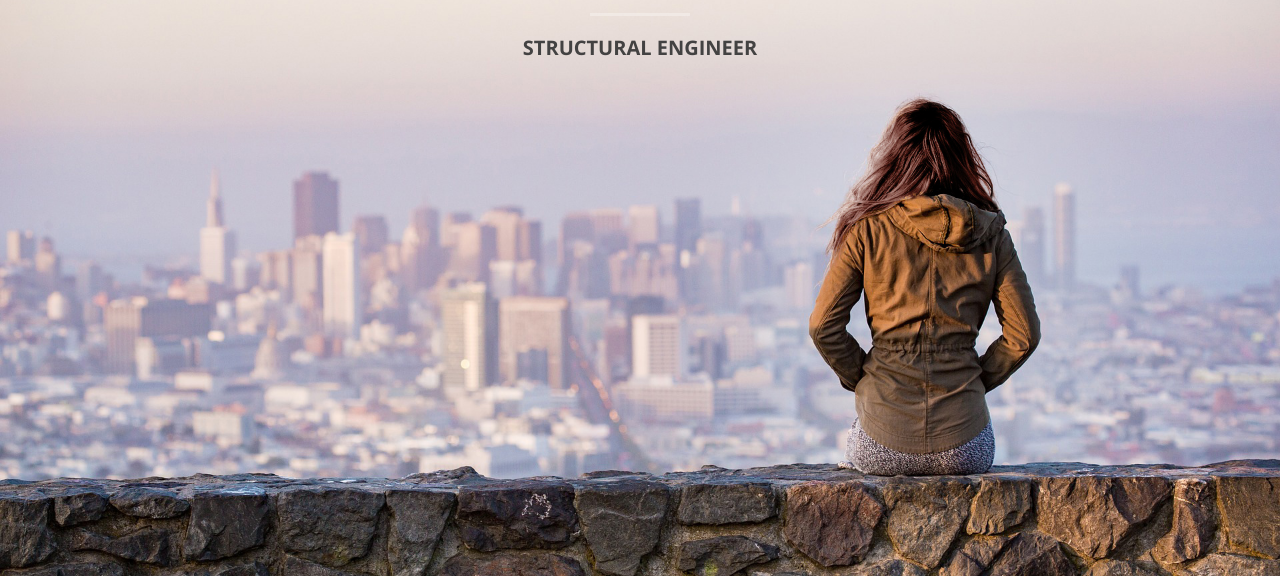
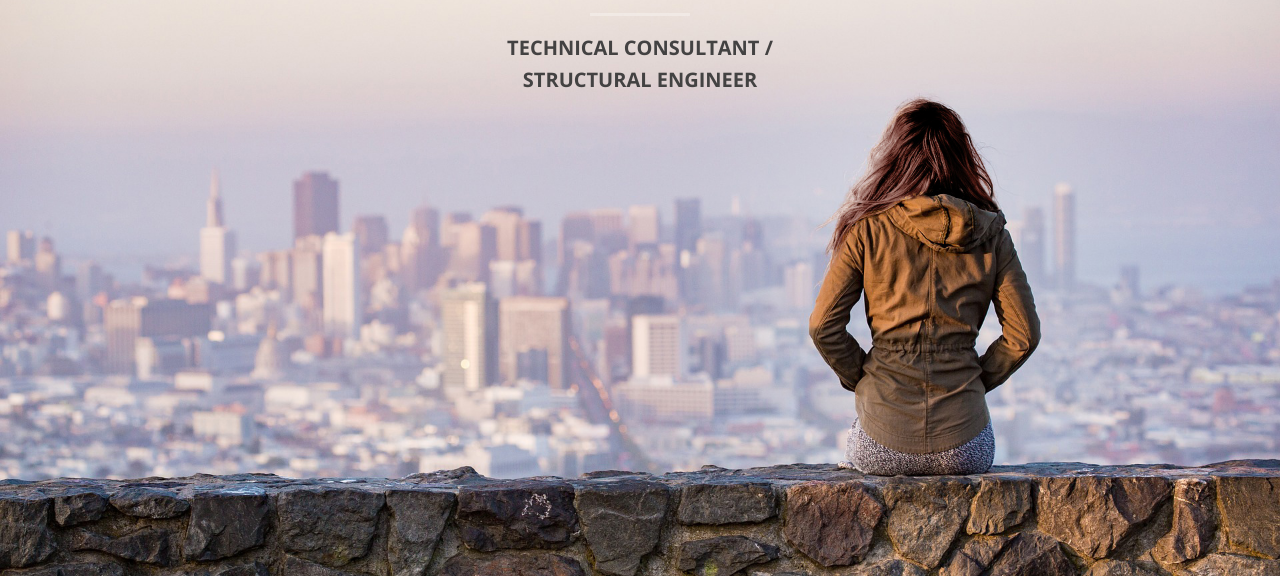
Before and after one commit to karolah713/Personal-Page-CV, a plain HTML site: page index.html in a window 1280 px wide. Shown: the part 224-802 px from the top of the page. Drawn offline with nearby package versions, Linux system fonts and the light colour scheme.

Commit message:
modify main desc

```diff
--- a/index.html
+++ b/index.html
@@ -56,6 +56,7 @@
           <div class="col-md-12">
             <h1 style="padding-top:50px;"><strong>KAROLINA HAPONIK</strong></h1>
             <hr class="hr-light">
+            <h4><strong>TECHNICAL CONSULTANT /</strong></h4>
             <h4><strong>STRUCTURAL ENGINEER</strong></h4>
           </div>
         </div>
```
